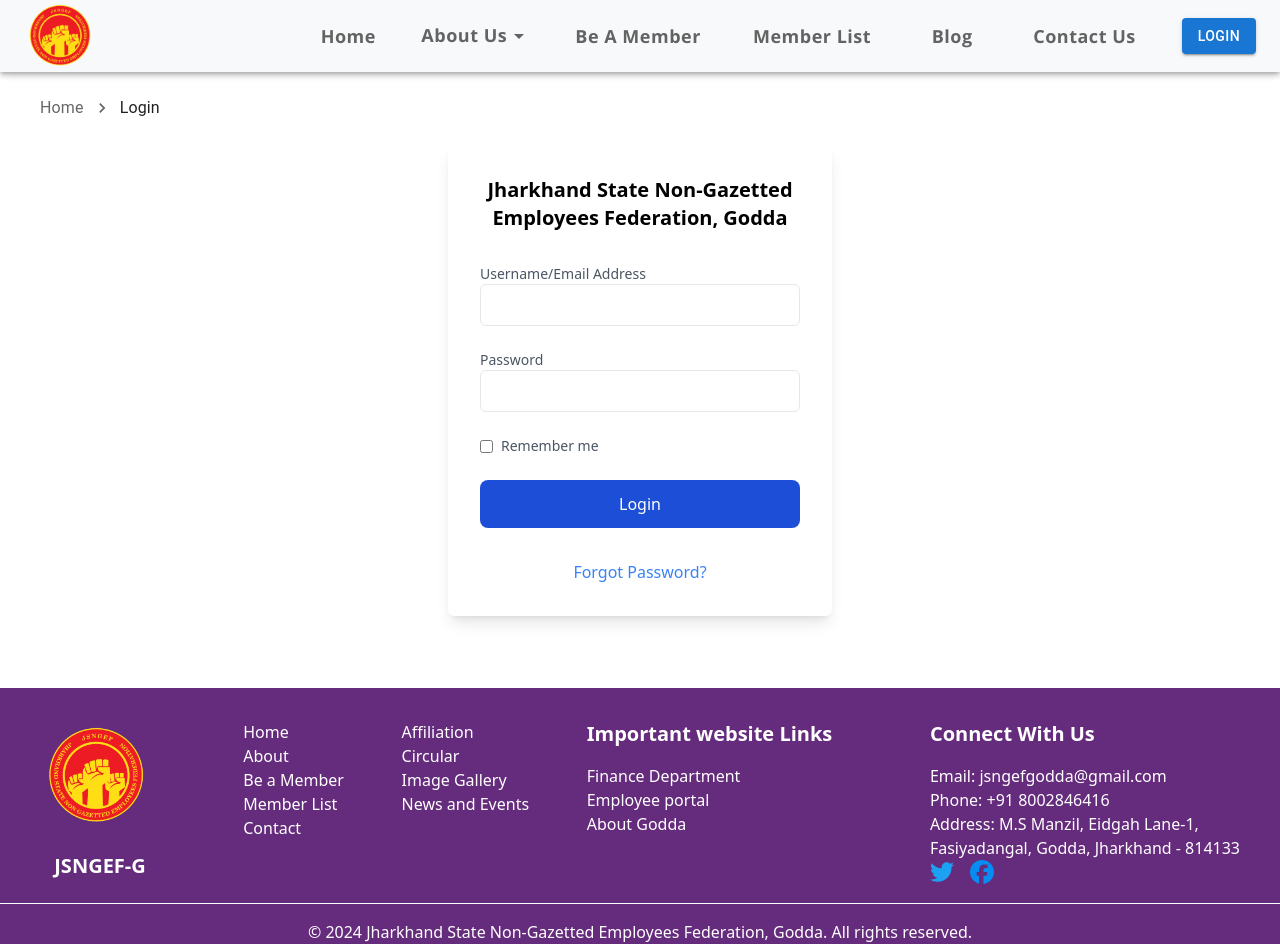
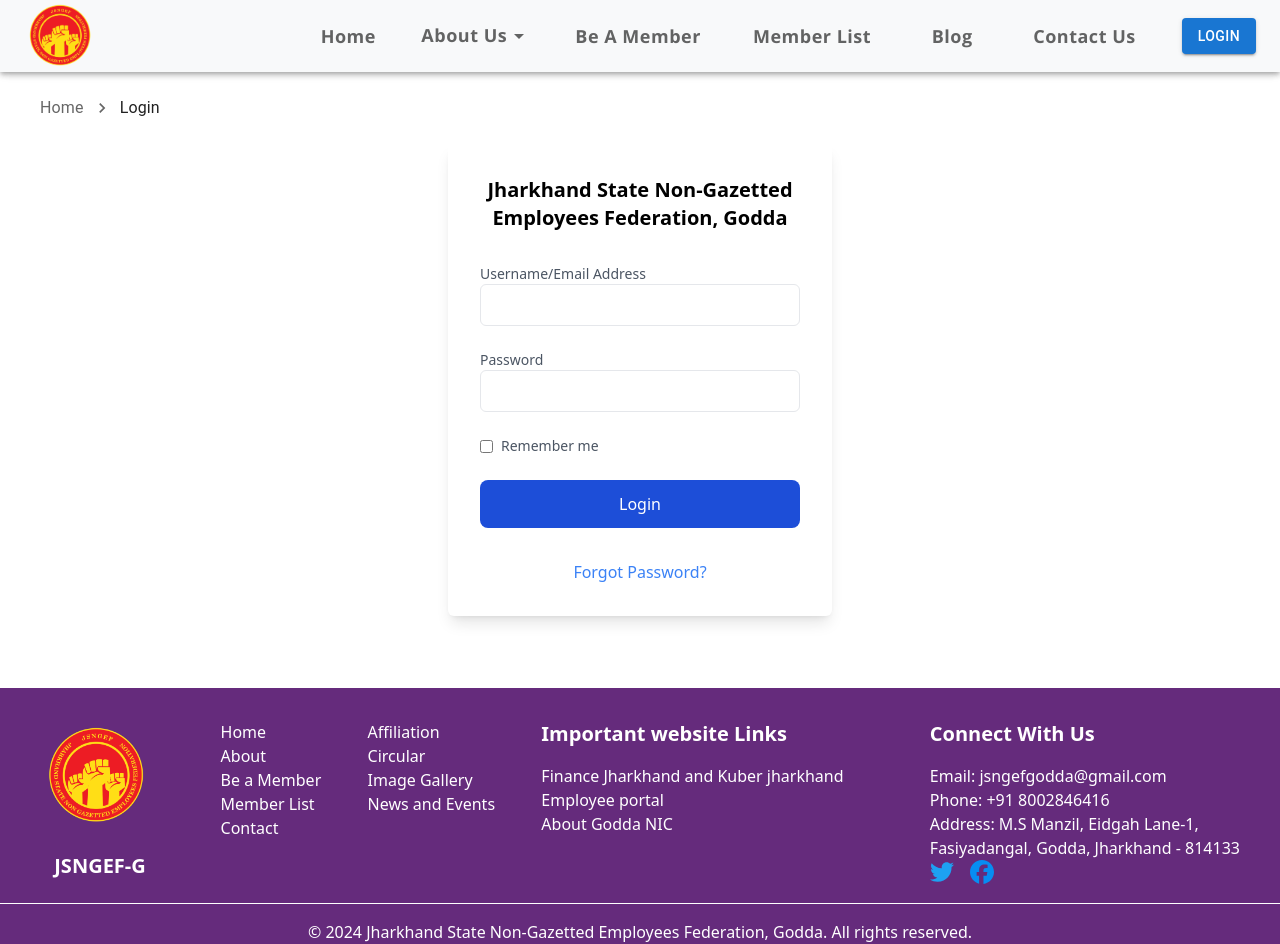
Before and after one commit to Bablu12072001/Godda-web, a React (Create React App) app: page /login in a window 1280 px wide. Shown: the top 944 px of the page. Built offline with nearby package versions, Linux system fonts and the light colour scheme; no server answers.

Commit message:
add fiance jharkhand

```diff
--- a/src/Component/footer.jsx
+++ b/src/Component/footer.jsx
@@ -77,7 +77,7 @@
                 target="_blank"
                 rel="noopener noreferrer"
               >
-                Finance Department
+                Finance Jharkhand and Kuber jharkhand
               </a>
             </li>
             <li>
@@ -97,7 +97,7 @@
                 target="_blank"
                 rel="noopener noreferrer"
               >
-                About Godda
+                About Godda NIC
               </a>
             </li>
           </ul>
```
